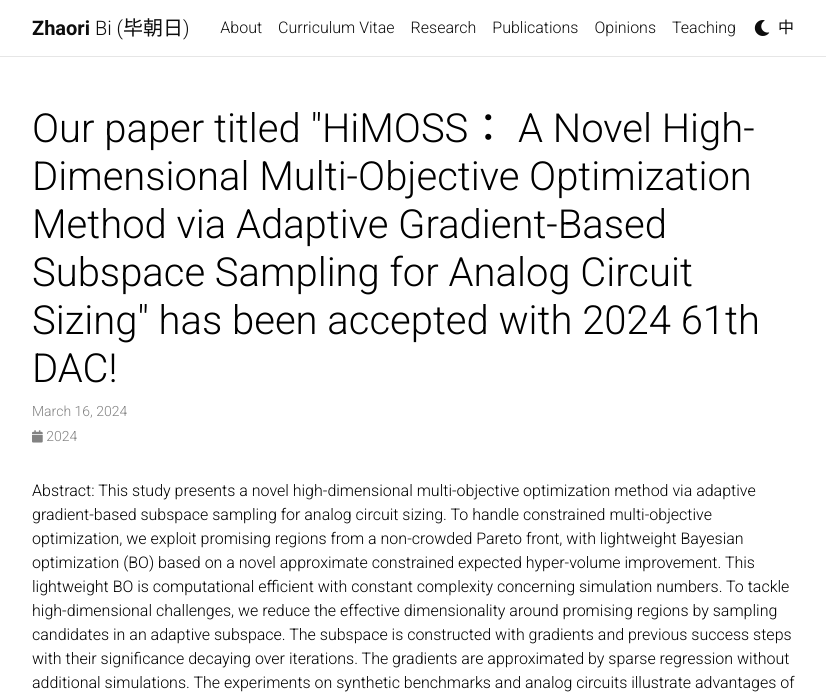
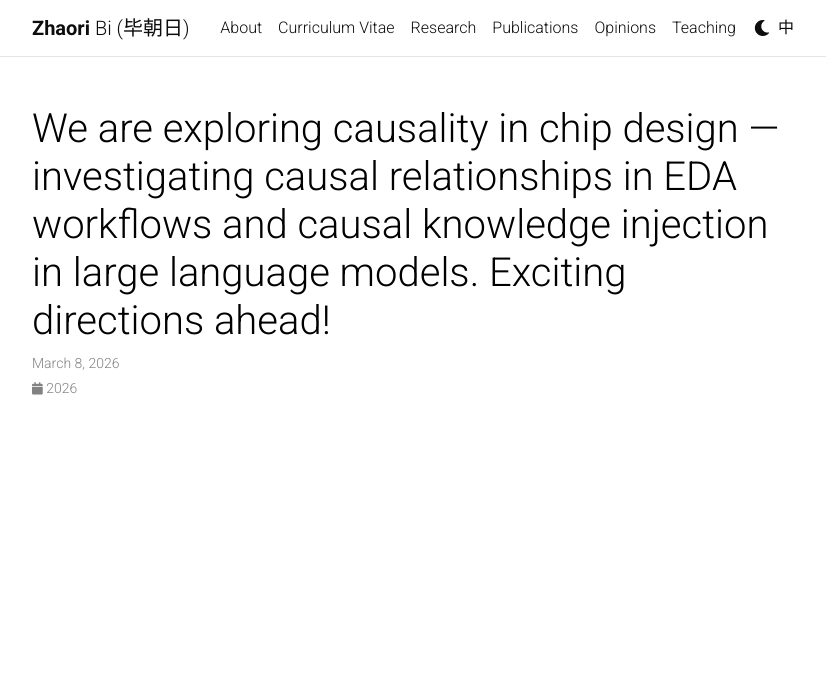
Before and after one commit to bzr2915/bzr2915, a Jekyll site: the page built from _news/A_10.md, in a window 1280 px wide and 1178 px high. Shown: the top 698 px of the window, without its empty margins (223-1049 px from the left). Built offline with Jekyll 4.4.1, drawn with Linux system fonts in a browser that asks for light colours; comment, search, counter and statistics services are not loaded; a style sheet for code colours, icons or effects is not loaded; some of the changed text lies outside the part shown.

Commit message:
feat: add news about causality research in chip design and LLMs
Co-Authored-By: Claude Opus 4.6 <noreply@anthropic.com>

```diff
--- a/_news/A_10.md
+++ b/_news/A_10.md
@@ -1,17 +1,7 @@
 ---
 layout: post
-title: Our paper titled "HiMOSS： A Novel High-Dimensional Multi-Objective Optimization Method via Adaptive Gradient-Based Subspace Sampling for Analog Circuit Sizing" has been accepted with 2024 61th DAC!
-date: 2024-03-16 16:11:00-0400
+title: We are exploring causality in chip design — investigating causal relationships in EDA workflows and causal knowledge injection in large language models. Exciting directions ahead!
+date: 2026-03-08
 inline: false
 related_posts: false
 ---
-Abstract: This study presents a novel high-dimensional multi-objective optimization method via adaptive gradient-based subspace sampling for analog circuit sizing. To handle constrained multi-objective optimization, we exploit promising regions from a non-crowded Pareto front, with lightweight Bayesian optimization (BO) based on a novel approximate constrained expected hyper-volume improvement. This lightweight BO is computational efficient with constant complexity concerning simulation numbers. To tackle high-dimensional challenges, we reduce the effective dimensionality around promising regions by sampling candidates in an adaptive subspace. The subspace is constructed with gradients and previous success steps with their significance decaying over iterations. The gradients are approximated by sparse regression without additional simulations. The experiments on synthetic benchmarks and analog circuits illustrate advantages of the proposed method over Bayesian and evolutionary baselines.
-
-<div class="row">
-    <div class="col-sm mt-3 mt-md-0">
-        {% include figure.html path="assets/img/DAC24_HIMOSS.png" title="example image" class="img-fluid rounded z-depth-1" %}
-    </div>
-</div>
-<div class="caption">
-    Our poster in DAC 2024.
-</div>
```
